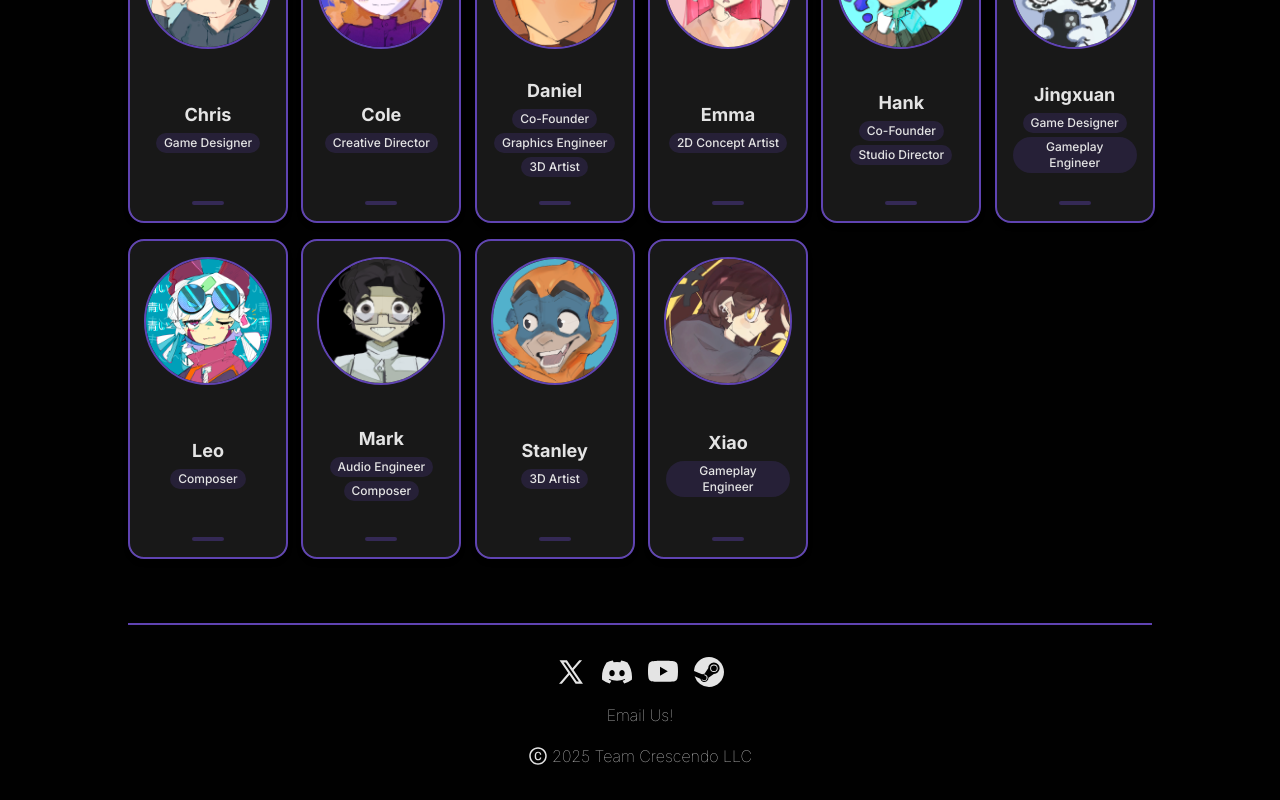
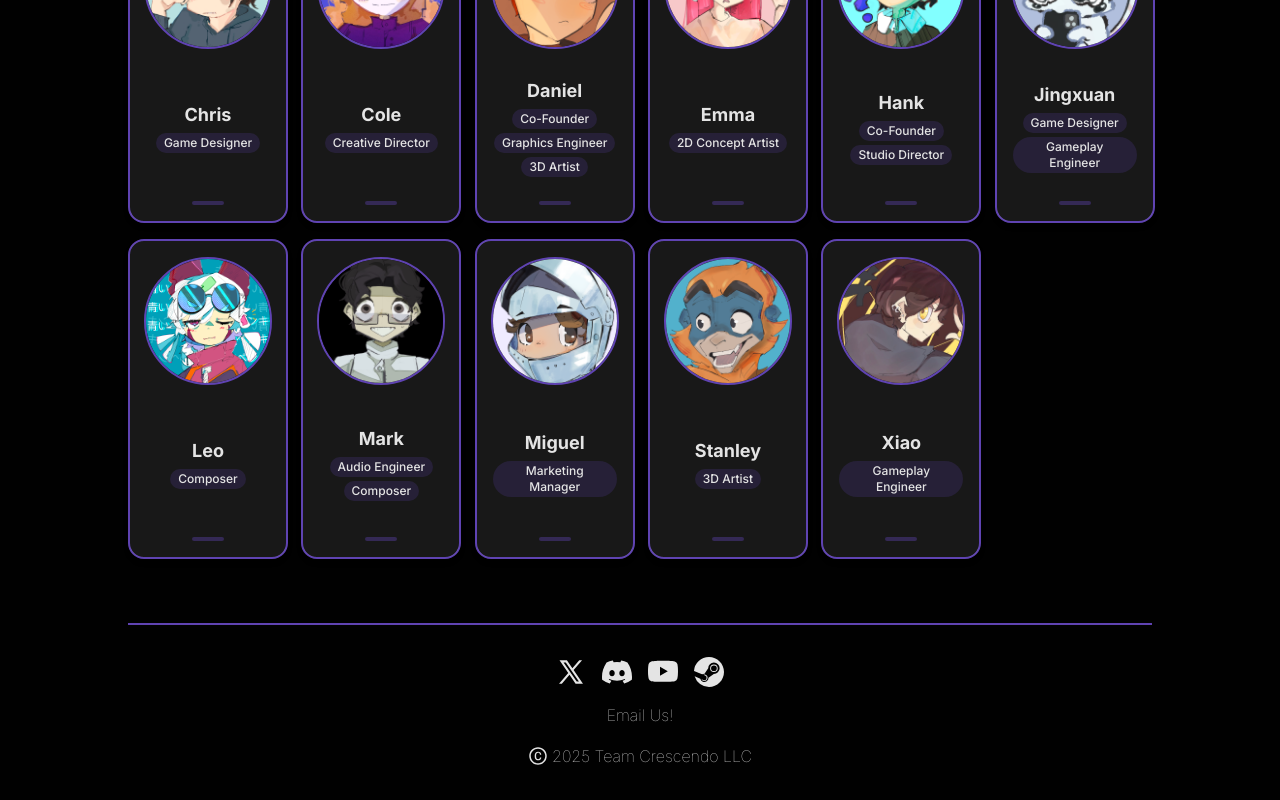
Before and after one commit to Christophers27/team-crescendo-website, a Next.js app: page /about in a window 1280 px wide. Shown: the part 1020-1820 px from the top of the page. Built offline with nearby package versions, Linux system fonts and the light colour scheme.

Commit message:
chore: add miguel data

```diff
--- a/components/sections/about-members-section.tsx
+++ b/components/sections/about-members-section.tsx
@@ -63,6 +63,13 @@ const members = [
     image: "/profiles/mark.png",
   },
   {
+    name: "Miguel",
+    roles: ["Marketing Manager"],
+    description:
+      "Miguel specialises in marketing and enjoys working in the digital media world. He manages the community. uses data analysis skills to maximise reach to consumers through media campaigns.",
+    image: "/profiles/miguel.png",
+  },
+  {
     name: "Stanley",
     roles: ["3D Artist"],
     description:
```
Also changed, not shown: public/profiles/miguel.png (added).
